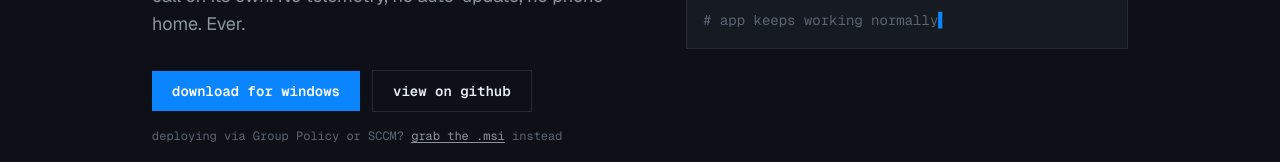
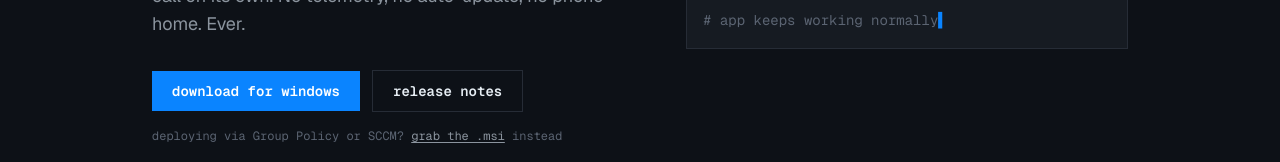
Before and after one commit to Ayoub-EDAHLOULI/airtoolkit-site, a Next.js app: page /en in a window 1280 px wide. Shown: the part 445-607 px from the top of the page. Built offline with nearby package versions, Linux system fonts and the light colour scheme.

Commit message:
refactor: update Dockerfile to use Node 22, enhance build process, and improve layout with localization updates

```diff
--- a/src/app/[lang]/layout.tsx
+++ b/src/app/[lang]/layout.tsx
@@ -1,6 +1,7 @@
 import type { Metadata } from "next";
 import { Geist, Geist_Mono } from "next/font/google";
 import { notFound } from "next/navigation";
+import Script from "next/script";
 import Header from "@/components/Header";
 import Footer from "@/components/Footer";
 import ScrollToTop from "@/components/ScrollToTop";
@@ -65,7 +66,9 @@ export default async function LangLayout({
       className={`${geistSans.variable} ${geistMono.variable} h-full antialiased`}
     >
       <body className="min-h-full flex flex-col">
-        <script
+        <Script
+          id="boot-guard"
+          strategy="beforeInteractive"
           // Runs before paint so the first frame never flashes the site
           // behind the boot screen — kept in sync with BootScreen's own key.
           dangerouslySetInnerHTML={{
--- a/src/components/Hero.tsx
+++ b/src/components/Hero.tsx
@@ -23,7 +23,7 @@ export default function Hero({ dict }: { dict: Dictionary }) {
               {t.downloadWindows}
             </a>
             <a
-              href="https://github.com/Ayoub-EDAHLOULI/AirToolkit"
+              href="https://github.com/Ayoub-EDAHLOULI/AirToolkit/releases/tag/v0.1.0"
               target="_blank"
               rel="noreferrer"
               className="border border-border px-5 py-2.5 font-mono text-sm font-semibold text-text transition-colors hover:border-border-strong hover:bg-surface"
--- a/src/i18n/dictionaries/ar.ts
+++ b/src/i18n/dictionaries/ar.ts
@@ -44,7 +44,7 @@ const dict: Dictionary = {
     title: "٣٩ أداة للمطورين. صفر اتصالات شبكية.",
     body: "يجمع AirToolkit الأدوات التي تحتاجها يوميًا — تنسيق JSON، اختبار التعبيرات النمطية، التجزئة، فك تشفير JWT، والمزيد — في تطبيق سطح مكتب واحد لا يجري أي اتصال شبكي من تلقاء نفسه أبدًا. بلا تتبع، بلا تحديث تلقائي، وبلا اتصال خفي بالخوادم. إطلاقًا.",
     downloadWindows: "تنزيل لنظام windows",
-    viewGithub: "عرض على github",
+    viewGithub: "ملاحظات الإصدار",
     deployNote: "هل تنشره عبر Group Policy أو SCCM؟",
     grabMsi: "احصل على ملف .msi",
     msiSuffix: "بدلًا من ذلك",
--- a/src/i18n/dictionaries/de.ts
+++ b/src/i18n/dictionaries/de.ts
@@ -44,7 +44,7 @@ const dict: Dictionary = {
     title: "39 Entwickler-Tools. Null Netzwerkaufrufe.",
     body: "AirToolkit bündelt die Werkzeuge, die Sie täglich brauchen — JSON-Formatierung, Regex-Tests, Hashing, JWT-Dekodierung und mehr — in einer einzigen Desktop-Anwendung, die von sich aus niemals einen Netzwerkaufruf tätigt. Keine Telemetrie, keine automatischen Updates, niemals nach Hause telefonieren.",
     downloadWindows: "für windows herunterladen",
-    viewGithub: "auf github ansehen",
+    viewGithub: "release notes",
     deployNote: "Bereitstellung über Group Policy oder SCCM?",
     grabMsi: "die .msi holen",
     msiSuffix: "stattdessen",
--- a/src/i18n/dictionaries/en.ts
+++ b/src/i18n/dictionaries/en.ts
@@ -44,7 +44,7 @@ const dict: Dictionary = {
     title: "39 dev tools. Zero network calls.",
     body: "AirToolkit bundles the utilities you reach for daily — JSON formatting, regex testing, hashing, JWT decoding, and more — into one desktop app that never makes a network call on its own. No telemetry, no auto-update, no phone-home. Ever.",
     downloadWindows: "download for windows",
-    viewGithub: "view on github",
+    viewGithub: "release notes",
     deployNote: "deploying via Group Policy or SCCM?",
     grabMsi: "grab the .msi",
     msiSuffix: "instead",
--- a/src/i18n/dictionaries/es.ts
+++ b/src/i18n/dictionaries/es.ts
@@ -44,7 +44,7 @@ const dict: Dictionary = {
     title: "39 herramientas dev. Cero llamadas de red.",
     body: "AirToolkit reúne las utilidades que usas a diario — formateo de JSON, pruebas de regex, hashing, decodificación de JWT y más — en una sola aplicación de escritorio que nunca hace llamadas de red por su cuenta. Sin telemetría, sin actualizaciones automáticas, sin conexión a servidores. Nunca.",
     downloadWindows: "descargar para windows",
-    viewGithub: "ver en github",
+    viewGithub: "notas de la versión",
     deployNote: "¿desplegando vía Group Policy o SCCM?",
     grabMsi: "obtén el .msi",
     msiSuffix: "en su lugar",
--- a/src/i18n/dictionaries/fr.ts
+++ b/src/i18n/dictionaries/fr.ts
@@ -44,7 +44,7 @@ const dict: Dictionary = {
     title: "39 outils dev. Zéro appel réseau.",
     body: "AirToolkit regroupe les utilitaires que vous utilisez au quotidien — formatage JSON, test de regex, hachage, décodage JWT, et bien plus — dans une seule application de bureau qui ne fait jamais d'appel réseau de son propre chef. Pas de télémétrie, pas de mise à jour automatique, jamais de connexion au serveur.",
     downloadWindows: "télécharger pour windows",
-    viewGithub: "voir sur github",
+    viewGithub: "notes de version",
     deployNote: "déploiement via Group Policy ou SCCM ?",
     grabMsi: "récupérez le .msi",
     msiSuffix: "à la place",
--- a/src/i18n/dictionaries/zh.ts
+++ b/src/i18n/dictionaries/zh.ts
@@ -43,7 +43,7 @@ const dict: Dictionary = {
     title: "39 款开发工具。零网络请求。",
     body: "AirToolkit 将你每天都会用到的实用工具——JSON 格式化、正则测试、哈希计算、JWT 解码等——集成到一个桌面应用中，该应用绝不会自行发起任何网络请求。没有遥测，没有自动更新，绝不联网上报。",
     downloadWindows: "下载 windows 版",
-    viewGithub: "在 github 上查看",
+    viewGithub: "版本说明",
     deployNote: "通过组策略或 SCCM 部署？",
     grabMsi: "获取 .msi 安装包",
     msiSuffix: "更合适",
```
Also changed, not shown: 1 other file (tests, documents, lock files or other folders).
